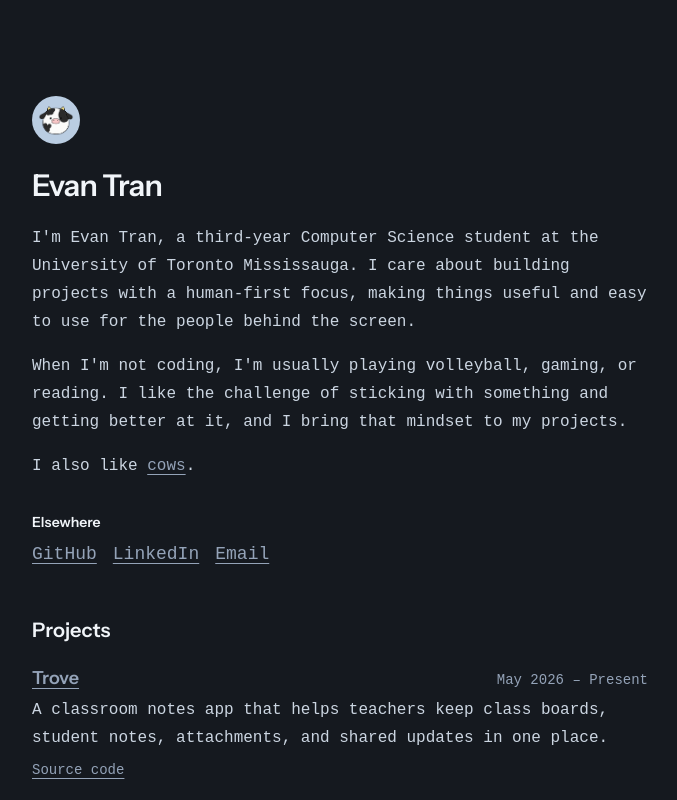
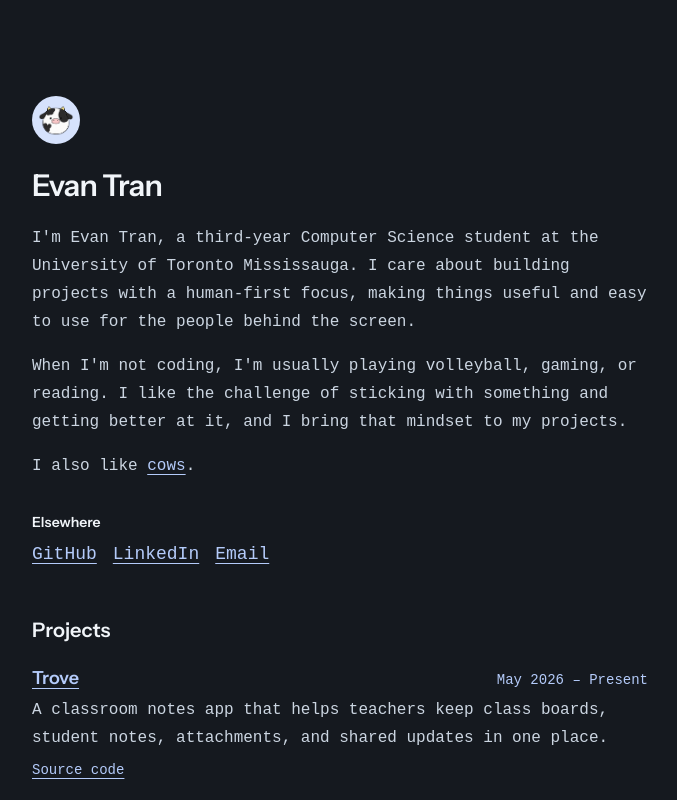
Before and after one commit to etpans/personal-website, a website: page index.html in a window 1280 px wide. Shown: the top 800 px of the page, without its empty margins (300-977 px from the left). Drawn offline with nearby package versions, Linux system fonts and the light colour scheme; a web font is replaced by a local one.

Commit message:
fix: brighten primary and accents

```diff
--- a/src/input.css
+++ b/src/input.css
@@ -8,8 +8,8 @@
   --color-background: #15191f;
   --color-ink: #f1f5f9;
   --color-body: #cbd5e1;
-  --color-primary: #94a3b8;
-  --color-accent: #bacde2;
+  --color-primary: #b4cbfa;
+  --color-accent: #d6e2fc;
   --color-surface: #1c222b;
   --color-border: #343e4c;
 }
```
Also changed, not shown: style.css.
